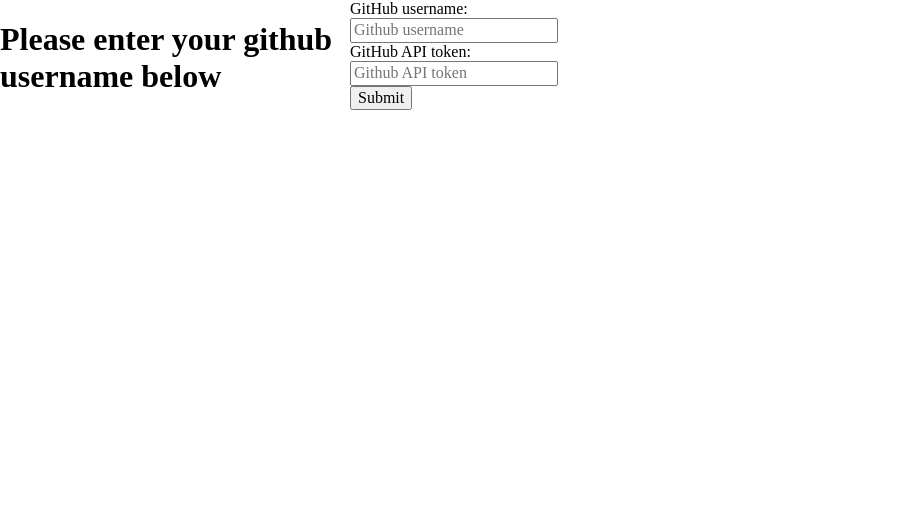
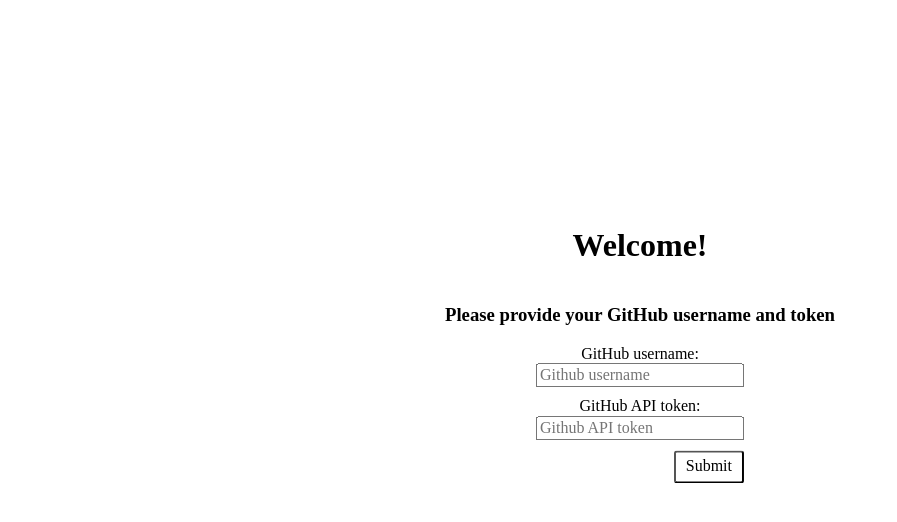
Before and after one commit to hankandre/prime-presentation, a website built with webpack: page src/index.html in a window 1280 px wide. Shown: the whole page, without its empty margins (0-897 px from the left). Built offline with nearby package versions, Linux system fonts and the light colour scheme.

Commit message:
chore: allow logging out, too

```diff
--- a/src/build-profile.js
+++ b/src/build-profile.js
@@ -1,5 +1,6 @@
 import $ from 'jquery/dist/jquery.slim';
 import { kebabCase } from 'lodash-es';
+import { storageKey } from '.';
 
 function buildRepo({ node: { url, id, description, name } } = {}) {
   return `
@@ -30,11 +31,21 @@
   } = userData;
 
   body.html(`
-      <div class="hero"><a href="${url}"><img class="github-avatar" alt="${name} avatar" src="${avatarUrl}"/>
-      <h2>The GitHub profile of ${name}</h2>
-      </a></div>
+      <div class="hero">
+        <a href="${url}">
+          <img class="github-avatar" alt="${name} avatar" src="${avatarUrl}"/>
+          <h2>The GitHub profile of ${name}</h2>
+        </a>
+        <button id="clearUser">Log out</button>
+      </div>
       ${[['starred repos', starredRepositories], ['my repos', repositories]]
         .map(list => buildRepoList(...list))
         .join('')}
     `);
+
+  $('#clearUser').click(e => {
+    if (e) e.preventDefault();
+    localStorage.removeItem(storageKey);
+    location.reload(false);
+  });
 }
--- a/src/index.html
+++ b/src/index.html
@@ -2,15 +2,13 @@
 <html lang="en">
   <head>
     <meta charset="utf-8" />
-    <meta name="viewport" content="width=device-width, initial-scale=1, shrink-to-fit=no" />
-    <meta name="theme-color" content="#000000" />
-    <!--
-      manifest.json provides metadata used when your web app is installed on a
-      user's mobile device or desktop. See https://developers.google.com/web/fundamentals/web-app-manifest/
-    -->
   </head>
   <body style="display: none;">
-    <h1>Please enter your github username below</h1>
+    <div
+      style="display: flex;flex-direction: column; max-width: 400px; text-align:center; align-items: center; position: absolute; left: 50%; top: 50%; transform: translate(-50%, -70%);"
+    >
+      <h1>Welcome!</h1>
+      <h3>Please provide your GitHub username and token</h3>
       <form id="initialInput">
         <div>
           <label for="username"
@@ -21,7 +19,7 @@
               id="userEntry"
           /></label>
         </div>
-      <div>
+        <div style="margin-top: 10px;">
           <label for="token"
             >GitHub API token:<br /><input
               placeholder="Github API token"
@@ -30,15 +28,10 @@
               id="githubToken"
           /></label>
         </div>
+        <div style="text-align: right; margin-top: 10px;">
           <input type="submit" value="Submit" />
+        </div>
       </form>
-    <!--
-      This HTML file is a template.
-      If you open it directly in the browser, you will see an empty page.
-      You can add webfonts, meta tags, or analytics to this file.
-      The build step will place the bundled scripts into the <body> tag.
-      To begin the development, run `npm start` or `yarn start`.
-      To create a production bundle, use `npm run build` or `yarn build`.
-    -->
+    </div>
   </body>
 </html>
--- a/src/index.js
+++ b/src/index.js
@@ -4,12 +4,12 @@
 import fetchUser from './fetch-user';
 import buildProfile from './build-profile';
 
-const storageKey = 'hanks_super_cool_app';
+export const storageKey = 'hanks_super_cool_app';
 
 export default (async function() {
   const hasData = JSON.parse(window.localStorage.getItem(storageKey));
   const body = $('body');
-  if (hasData) {
+  if (hasData && hasData.username && hasData.token) {
     const response = await fetchUser(hasData);
     buildProfile(response);
     body.show();
--- a/src/main.css
+++ b/src/main.css
@@ -4,6 +4,7 @@
 }
 
 :root {
+  height: 100%;
   --color-hover: hsla(222, 100%, 3%, 0.05);
 }
 
@@ -14,6 +15,7 @@
 }
 
 body {
+  height: 100%;
   box-sizing: border-box;
   background: var(--color-background);
   color: var(--color-text);
@@ -46,6 +48,13 @@
 a:hover h2,
 a:hover h3 {
   text-decoration: underline;
+}
+
+button,
+input[type='submit'] {
+  background: var(--color-highlight);
+  padding: 5px 10px;
+  border-radius: 3px;
 }
 
 li {
```
Lines whose indentation alone changed are shown as unchanged.
